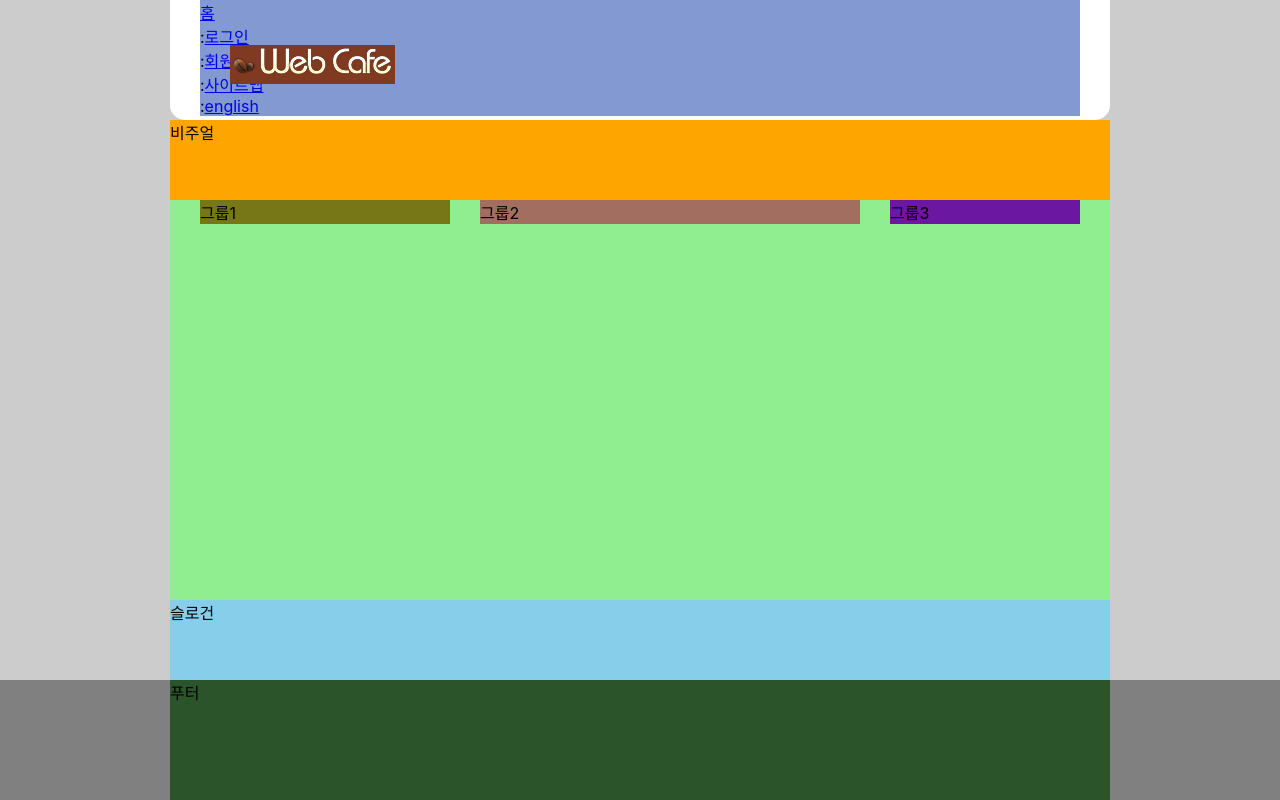
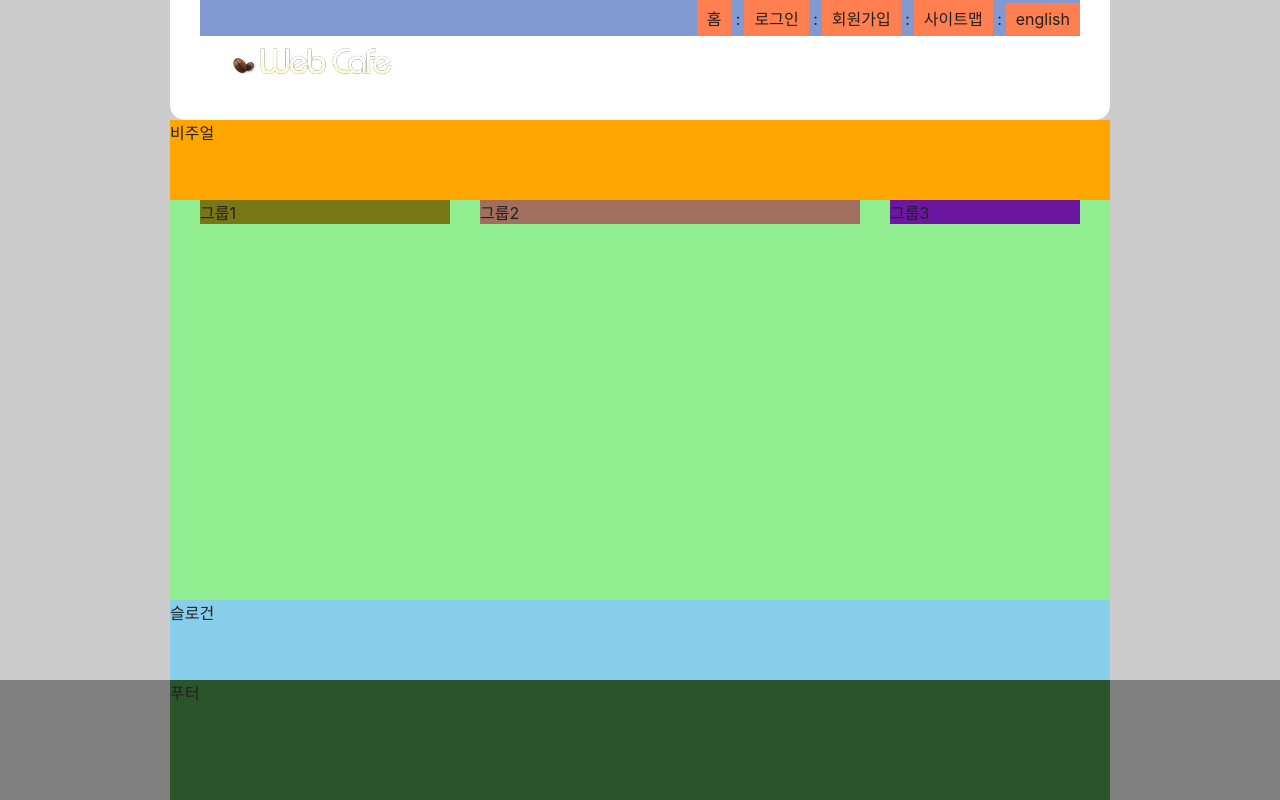
Before and after one commit to MIINII/HTML5, a plain HTML site: page index.html in a window 1280 px wide. Drawn offline with Linux system fonts and the light colour scheme; a web font is replaced by a local one.

Commit message:
텍스트 링크 모음 일부 디자인

```diff
--- a/index.html
+++ b/index.html
@@ -29,10 +29,10 @@
       <!-- ul.member>li*5>span[aria-hidden="true"]{:}+a[href="/"] -->
       <ul class="member">
         <li><a href="/">홈</a></li>
-        <li><span aria-hidden="true">:</span><a href="/">로그인</a></li>
-        <li><span aria-hidden="true">:</span><a href="/">회원가입</a></li>
-        <li><span aria-hidden="true">:</span><a href="/">사이트맵</a></li>
-        <li><span aria-hidden="true">:</span><a href="/">english</a></li>
+        <li><span class="divider" aria-hidden="true">:</span><a href="/">로그인</a></li>
+        <li><span class="divider" aria-hidden="true">:</span><a href="/">회원가입</a></li>
+        <li><span class="divider" aria-hidden="true">:</span><a href="/">사이트맵</a></li>
+        <li><span class="divider" aria-hidden="true">:</span><a href="/">english</a></li>
       </ul>
     </header>
 
--- a/styles/style.css
+++ b/styles/style.css
@@ -10,7 +10,15 @@
   box-sizing: border-box;
 }
 
+/* link style */
+a {
+  color: inherit;
+  text-decoration: none;
+}
+
+/* main text */
 body {
+  color: #212121;
   background: #ccc;
   font-family: 'Pretendard Variable', Pretendard, -apple-system, BlinkMacSystemFont, system-ui, Roboto, 'Helvetica Neue',
     'Segoe UI', 'Apple SD Gothic Neo', 'Noto Sans KR', 'Malgun Gothic', 'Apple Color Emoji', 'Segoe UI Emoji',
@@ -39,7 +47,6 @@ body {
 
 /* logo */
 .logo {
-  background-color: rgb(129, 58, 34);
   position: absolute;
   top: 45px;
   left: 60px;
@@ -48,6 +55,24 @@ body {
 /* text link */
 .member {
   background-color: rgb(130, 154, 209);
+  text-align: right;
+}
+
+/* 부모로부터 상속받아서 공백문자는 0!! */
+.member li {
+  display: inline-block;
+  /* background-color: rgb(195, 50, 37); */
+}
+
+.member a {
+  display: inherit;
+  background-color: coral;
+  padding: 6px 10px;
+}
+
+/* 공백의 사이즈가 보통 4px */
+.divider {
+  margin-right: 4px;
 }
 
 /* visaul */
```
